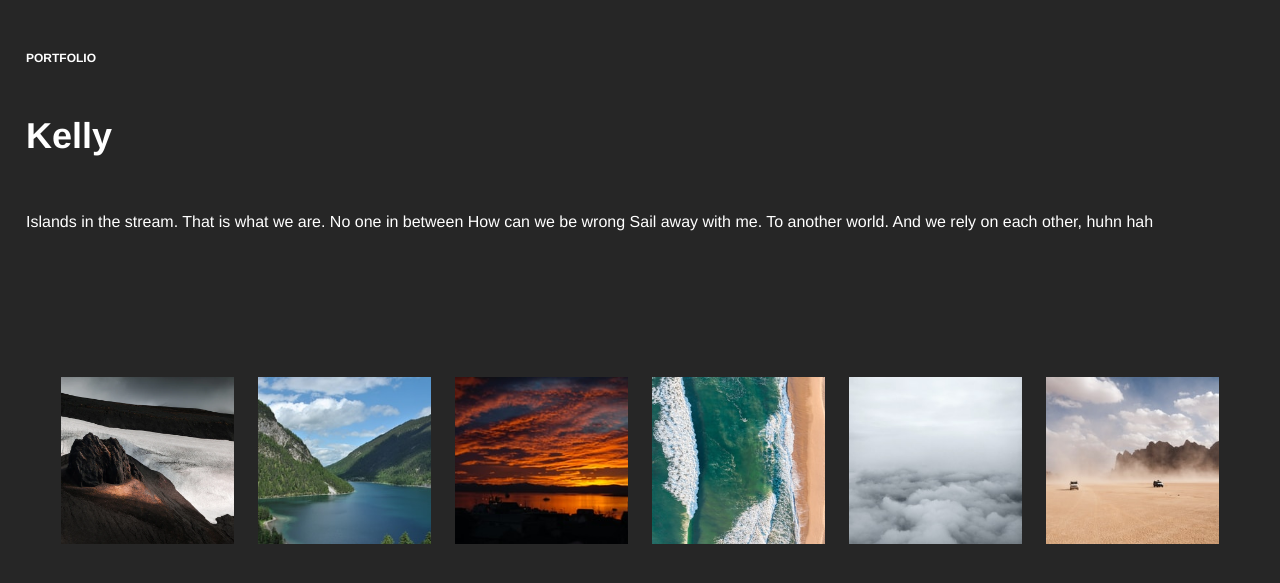
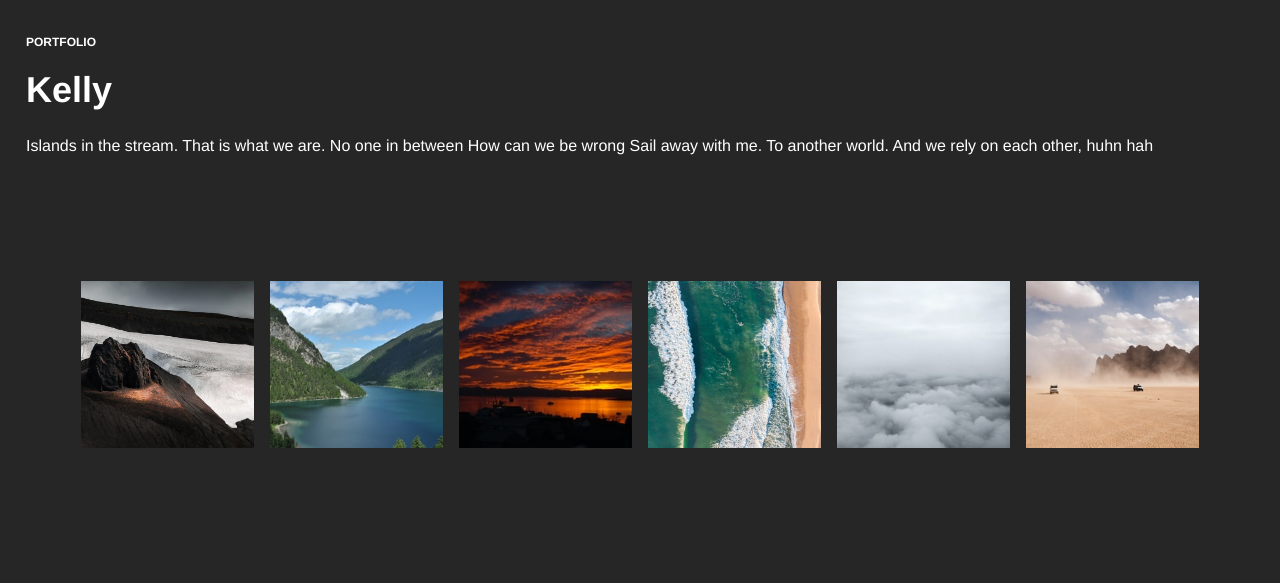
Before and after one commit to LB552/html10, a plain HTML site: page index.html in a window 1280 px wide. Shown: the part 55-638 px from the top of the page. Drawn offline with Linux system fonts and the light colour scheme.

Commit message:
Update style.css

```diff
--- a/style.css
+++ b/style.css
@@ -28,6 +28,7 @@ body {
     font-size: 2.25rem;
     color: var(--font-color);
     padding: 10px;
+    margin: 0px;
 }
 
 .container h2 {
@@ -37,6 +38,7 @@ body {
     font-size: 1.5rem;
     color: var(--font-color);
     padding: 10px;
+    margin: 0px;
 }
 
 .container h3 {
@@ -44,6 +46,7 @@ body {
     font-size: 1rem;
     color: rgb(252, 150, 77);
     padding: 10px;
+    margin: 0px;
 }
 
 .container h4 {
@@ -52,6 +55,7 @@ body {
     font-size: 0.75rem;
     color: var(--font-color);
     padding: 10px;
+    margin: 0px;
 }
 
 .container p {
@@ -63,6 +67,7 @@ body {
     font-size: 1rem;
     color: var(--font-color);
     padding: 10px;
+    margin: 0px;
 }
 
 .pictures {
@@ -77,9 +82,9 @@ body {
     align-items: center;
     width: 173px;
     height: 167px;
-    margin: 0.75rem;
     position: relative;
     overflow: hidden;
+    padding: 0.5rem;
 }
 
 .picture-container a {
```
